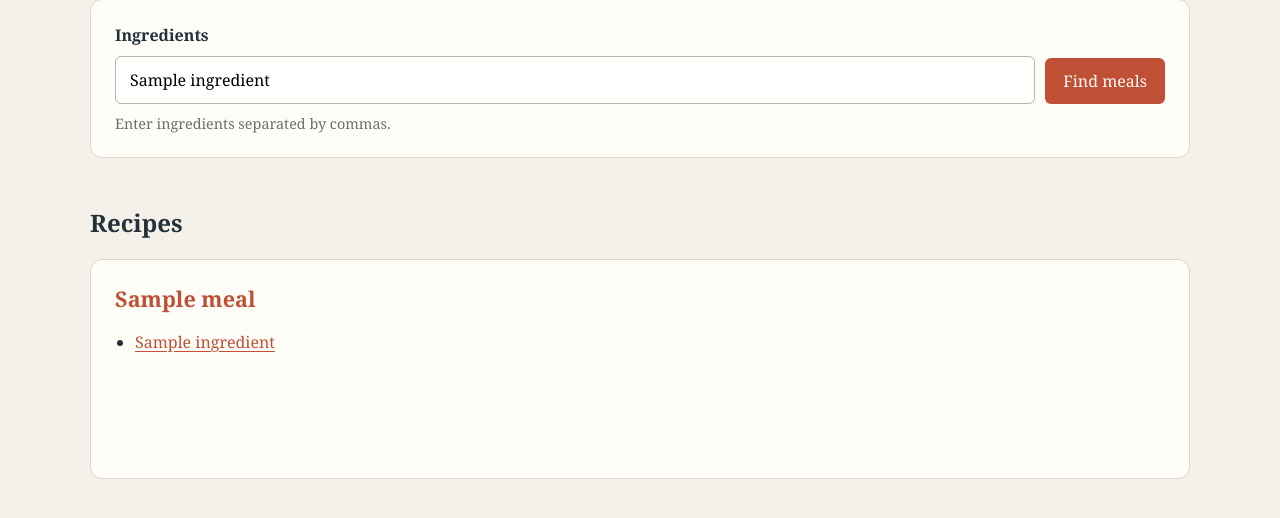
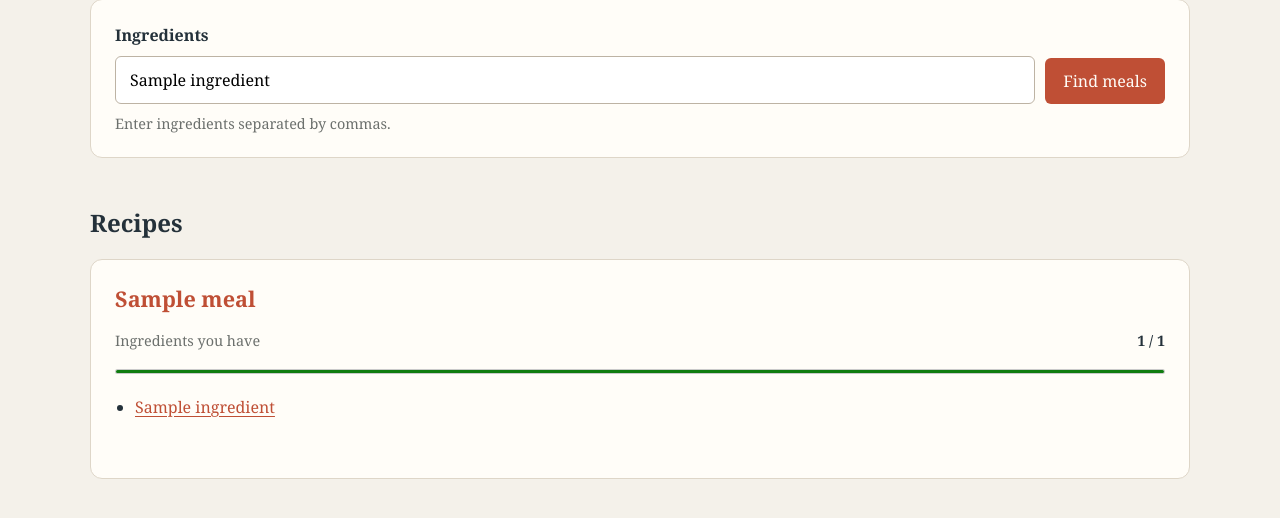
Before and after one commit to Tinkering-Townsperson/FoodFindr, a Flask app: template src/foodfindr/templates/index.html in a window 1280 px wide. Shown: the part 161-679 px from the top of the page. Run offline with Flask 3, Linux system fonts and the light colour scheme; the template is opened without the code that fills it: most values are stand-ins (such as "Sample title", 1, 10 or a date in 2020); parts of the project's set-up code (start-up, migrations or seed data) failed here and were passed over.

```diff
--- a/pyproject.toml
+++ b/pyproject.toml
@@ -3,7 +3,7 @@ name = "foodfindr"
 version = "1.0.0"
 description = "Our project for StormHacks 2026. List ingredients you have, and find recipes that incorporate them. Lacking ingredients you need? Find where to purchase them for the cheapest price close by!"
 readme = "README.md"
-requires-python = ">=3.10"
+requires-python = ">=3.11"
 
 [tool.poetry.dependencies]
 flask = "^3.1.3"
@@ -11,6 +11,8 @@ requests = "^2.34.2"
 snowflake-connector-python = "^4.8.0"
 sseclient-py = "^1.9.0"
 tomli = {version = "^2.0.1", python = "<3.11"}
+dotenv = "^0.9.9"
+apify-client = "^3.2.1"
 
 [project.scripts]
 foodfindr = 'foodfindr.app:runapp'
--- a/src/foodfindr/app.py
+++ b/src/foodfindr/app.py
@@ -16,6 +16,7 @@ app.config["SECRET_KEY"] = os.getenv("FLASK_SECRET_KEY", "development-only-chang
 def index():
     ingredients = []
     meals = []
+    provided_ingredients = set()
 
     if request.method == 'POST':
         ingredients = [
@@ -38,6 +39,7 @@ def index():
         title='Home',
         ingredients=ingredients,
         meals=meals,
+        provided_ingredients=provided_ingredients,
     )
 
 
@@ -53,7 +55,7 @@ def chat():
         [
             {
                 "role": "assistant",
-                "content": "Hi! I'm FoodFindr's recipe assistant. Type ingredients separated by commas or choose a quick start.",
+                "content": "Hi! I'm FoodFindr's recipe assistant. Type ingredients separated by commas or choose a quick start.",  # noqa
             }
         ],
     )
--- a/src/foodfindr/get_meals.py
+++ b/src/foodfindr/get_meals.py
@@ -1,5 +1,5 @@
 from itertools import takewhile
-from meal import Meal
+from foodfindr.meal import Meal
 import requests
 
 # API
--- a/src/foodfindr/meal.py
+++ b/src/foodfindr/meal.py
@@ -1,4 +1,5 @@
 from dataclasses import dataclass
+
 
 @dataclass
 class Meal:
--- a/src/foodfindr/static/css/style.css
+++ b/src/foodfindr/static/css/style.css
@@ -234,6 +234,28 @@ form p {
     font-size: 1.35rem;
 }
 
+.recipe-availability {
+    margin-bottom: 18px;
+}
+
+.recipe-availability-label {
+    display: flex;
+    justify-content: space-between;
+    gap: 12px;
+    margin-bottom: 6px;
+    color: #6c706d;
+    font-size: 0.9rem;
+}
+
+.recipe-availability-label strong {
+    color: #24313a;
+}
+
+.recipe-availability meter {
+    width: 100%;
+    height: 10px;
+}
+
 .recipe-card ul,
 dialog ul {
     margin: 0;
--- a/src/foodfindr/templates/index.html
+++ b/src/foodfindr/templates/index.html
@@ -37,6 +37,20 @@
 					onclick="document.getElementById('recipe-{{ meal.id }}').showModal()"
 					onkeydown="if (event.key === 'Enter' || event.key === ' ') { event.preventDefault(); document.getElementById('recipe-{{ meal.id }}').showModal(); }">
 					<h3>{{ meal.name }}</h3>
+					{% set available_count = meal.ingredients.intersection(provided_ingredients) | length %}
+					<div class="recipe-availability">
+						<div class="recipe-availability-label">
+							<span>Ingredients you have</span>
+							<strong>{{ available_count }} / {{ meal.ingredients | length }}</strong>
+						</div>
+						<meter
+							id="availability-{{ meal.id }}"
+							min="0"
+							max="{{ meal.ingredients | length }}"
+							value="{{ available_count }}"
+							aria-label="{{ available_count }} of {{ meal.ingredients | length }} ingredients available">
+						</meter>
+					</div>
 					<ul>
 						{% for ingredient in meal.ingredients | sort %}
 						<li>
```
Also changed, not shown: src/foodfindr/grocery_stores.py (line endings or trailing spaces).
